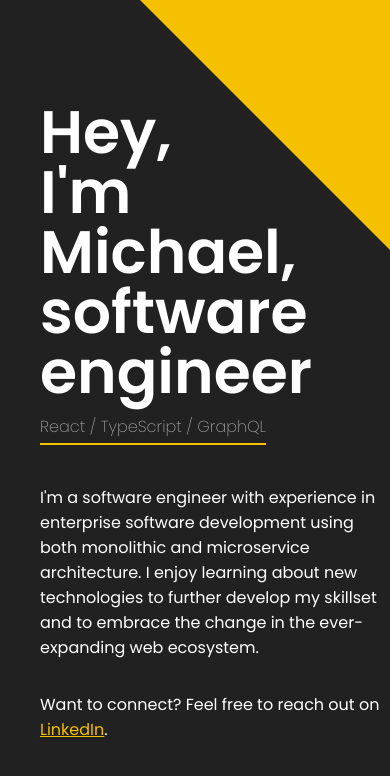
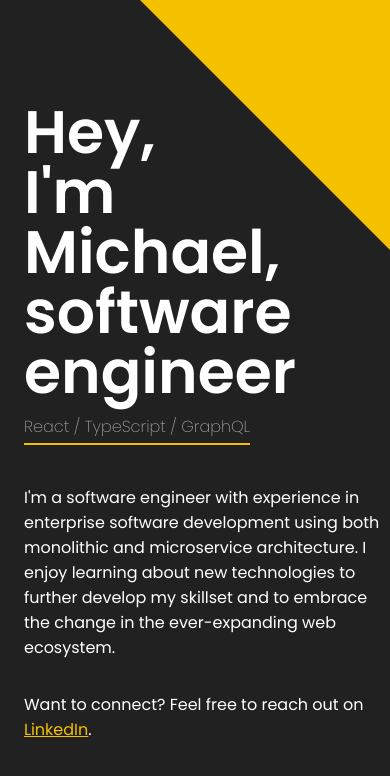
Before and after one commit to michael-nos/portfolio, a React (Vite) app: page / in a window 390 px wide. Shown: the top 776 px of the page. Built offline with nearby package versions, Linux system fonts and the light colour scheme.

Commit message:
updated margin based on smaller screen sizes

```diff
--- a/src/index.css
+++ b/src/index.css
@@ -72,3 +72,25 @@ div.app {
     color: #f5c000;
   }
 }
+
+@media only screen and (max-width: 460px) {
+  div.app {
+    & div.app-large-heading-text,
+    & div.app-heading-sub-text,
+    & div.app-bio-container,
+    & div.app-connect-text-container {
+      margin-left: 1rem;
+    }
+  }
+}
+
+@media only screen and (max-width: 375px) {
+  div.app {
+    & div.app-large-heading-text,
+    & div.app-heading-sub-text,
+    & div.app-bio-container,
+    & div.app-connect-text-container {
+      margin-left: 0.5rem;
+    }
+  }
+}
```
